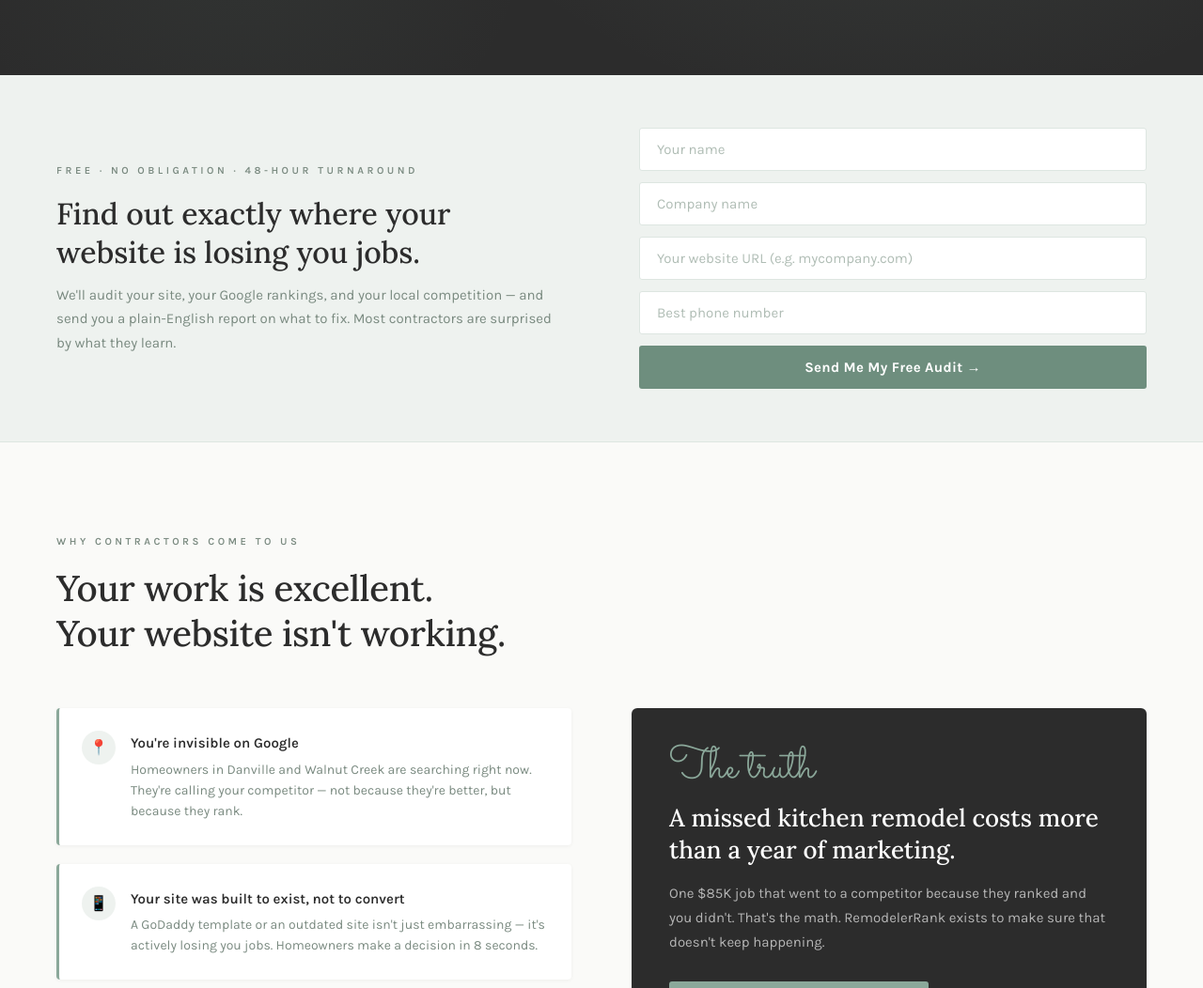
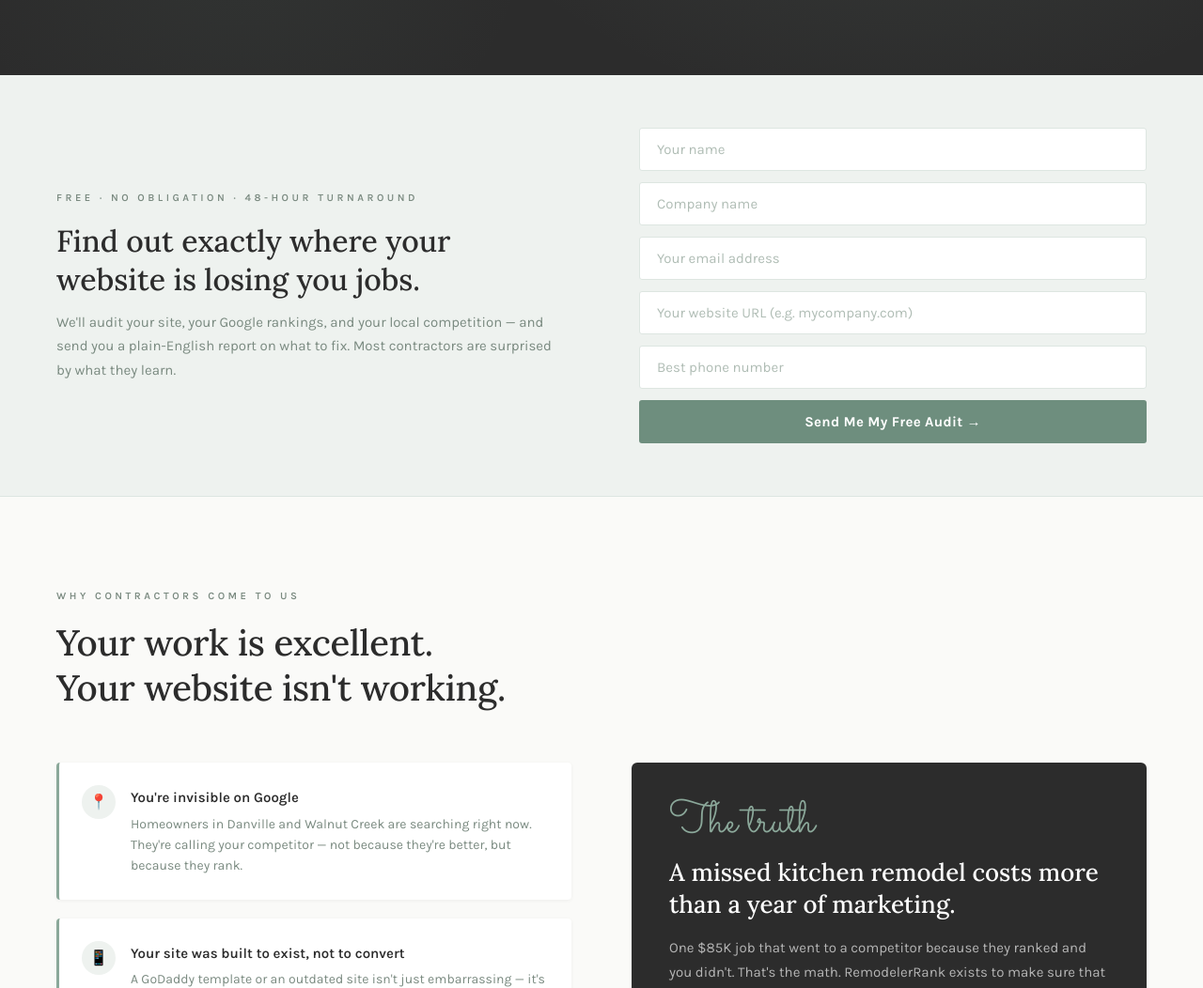
Before and after one commit to lovelyaistudiocontentlounge/remodelerrank, a plain HTML site: page index.html in a window 1280 px wide. Shown: the part 720-1772 px from the top of the page at 94% size. Drawn offline with Linux system fonts and the light colour scheme.

Commit message:
fixes again

```diff
--- a/index.html
+++ b/index.html
@@ -580,6 +580,7 @@
     background: var(--warm-sage-tint);
     padding: 56px 48px;
     border-bottom: 1px solid var(--border);
+    scroll-margin-top: 64px;
   }
 
   .lead-capture-inner {
@@ -1122,11 +1123,12 @@
       <h2>Find out exactly where your website is losing you jobs.</h2>
       <p>We'll audit your site, your Google rankings, and your local competition — and send you a plain-English report on what to fix. Most contractors are surprised by what they learn.</p>
     </div>
-    <form class="lead-form" name="audit-request" method="POST" data-netlify="true" netlify-honeypot="bot-field">
+    <form class="lead-form" name="audit-request" method="POST" action="/thank-you" data-netlify="true" netlify-honeypot="bot-field">
       <input type="hidden" name="form-name" value="audit-request" />
       <p style="display:none;"><input name="bot-field" /></p>
       <input type="text" name="name" placeholder="Your name" required />
       <input type="text" name="company" placeholder="Company name" required />
+      <input type="email" name="email" placeholder="Your email address" required />
       <input type="text" name="website" placeholder="Your website URL (e.g. mycompany.com)" />
       <input type="tel" name="phone" placeholder="Best phone number" required />
       <button type="submit">Send Me My Free Audit →</button>
@@ -1229,7 +1231,7 @@
 <section class="intro" id="about">
   <div class="intro-inner">
     <div class="intro-img" style="aspect-ratio:3/4; background:#d8e4de;">
-      <img src="hf_20260519_040241_bc5a53f5-a179-460b-a277-a779c6118ac8.png" alt="Jennifer, founder of RemodelerRank" style="width:100%;height:100%;object-fit:cover;border-radius:6px;" onerror="this.style.display='none'" />
+      <img src="images/jennifer.png" alt="Jennifer, founder of RemodelerRank" style="width:100%;height:100%;object-fit:cover;border-radius:6px;" onerror="this.style.display='none'" />
     </div>
     <div class="intro-content">
       <span class="section-tag">About RemodelerRank</span>
```
Also changed, not shown: 1 other file.
